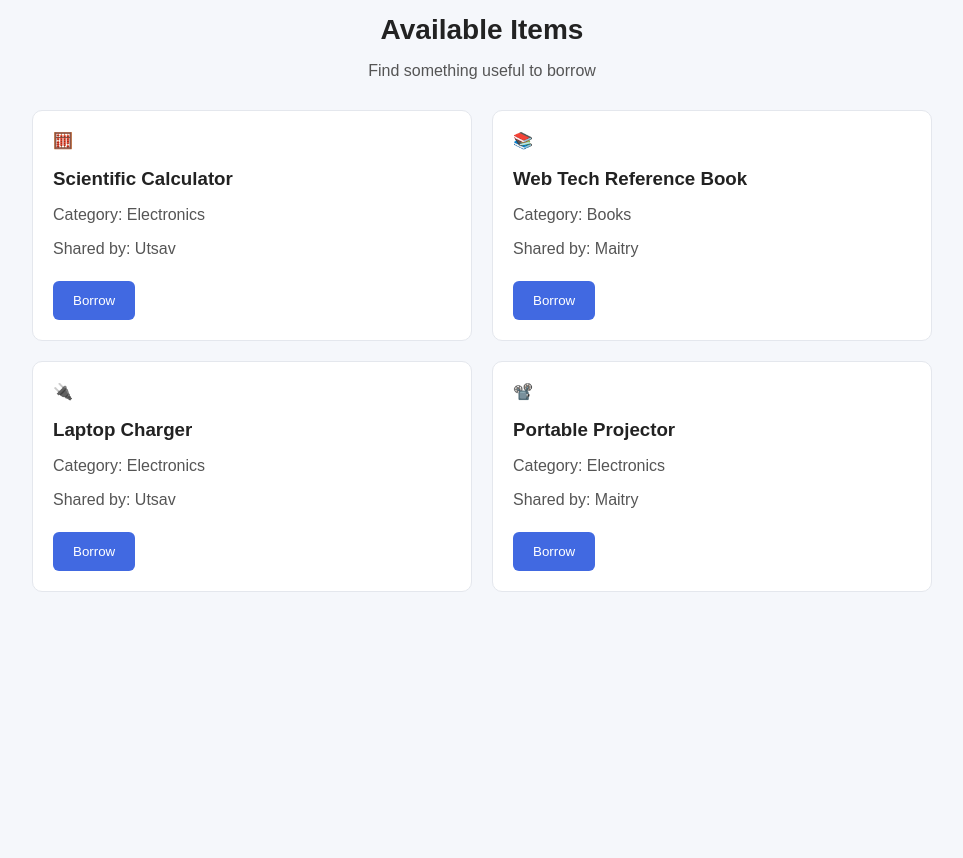
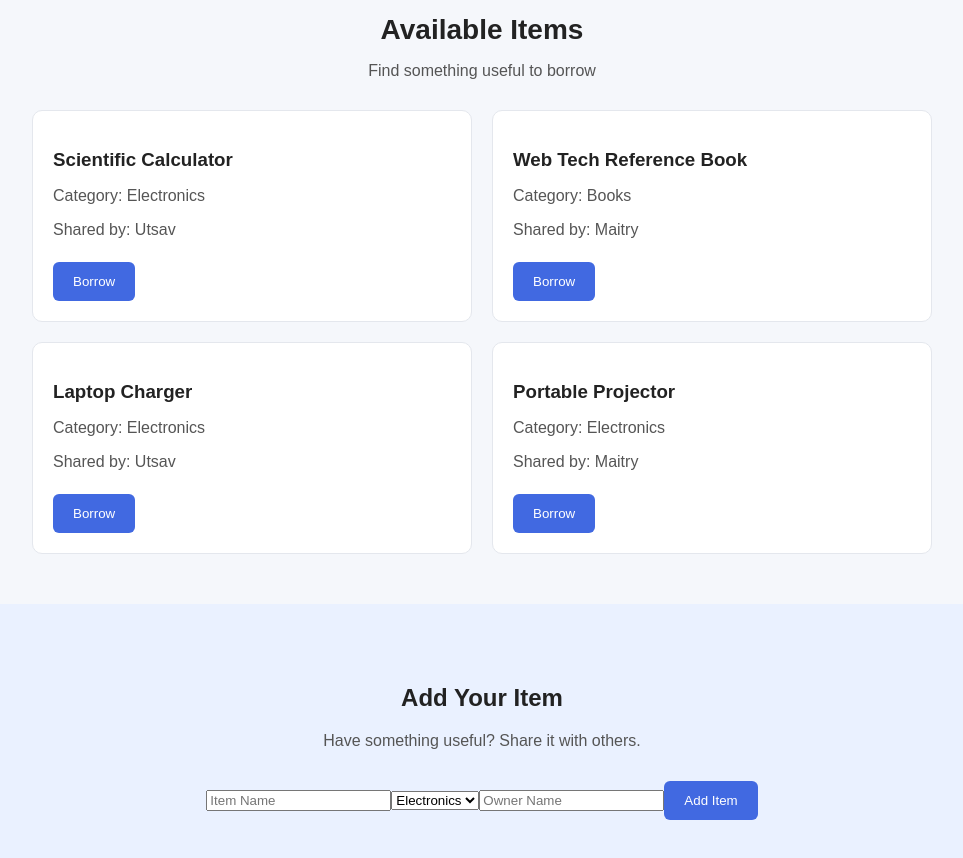
Before and after one commit to utsav-o2/BorrowBox, a React (Vite) app: page / in a window 1280 px wide. Shown: the part 420-1278 px from the top of the page, without its empty margins (158-1121 px from the left). Before the commit the page ends 1062 px from the top, so only its background shows below. Built offline with nearby package versions, Linux system fonts and the light colour scheme.

Commit message:
add item section added and link for navbar also added

```diff
--- a/src/App.jsx
+++ b/src/App.jsx
@@ -12,6 +12,11 @@ const items = [
 function App() {
 
   const [requestedItems, setRequestedItems] = useState([]);
+  const [allItems, setAllItems] = useState(items);
+
+  const [itemName, setItemName] = useState('');
+  const [category, setCategory] = useState('Electronics');
+  const [owner, setOwner] = useState('');
 
   function handleBorrow(id) {
     if (requestedItems.includes(id)) {
@@ -21,6 +26,29 @@ function App() {
     }
   }
 
+
+function addItem(e) {
+  e.preventDefault();
+
+  if (itemName.trim() === '' || owner.trim() === '') {
+    return;
+  }
+
+  const newItem = {
+    id: Date.now(),
+    name: itemName.trim(),
+    category: category,
+    owner: owner.trim(),
+  };
+
+  setAllItems([...allItems, newItem]);
+
+  setItemName('');
+  setCategory('Electronics');
+  setOwner('');
+}
+
+
   return (
     <div>
       <header>
@@ -29,6 +57,7 @@ function App() {
         <nav>
           <a href="#home">Home</a>
           <a href="#items">Browse Items</a>
+          <a href="#add-item">Add Item</a>
           <a href="#about">About</a>
         </nav>
       </header>
@@ -49,10 +78,8 @@ function App() {
         <p>Find something useful to borrow</p>
 
         <div className="items-container">
-          {items.map((item) => (
+          {allItems.map((item) => (
             <div className="item-card" key={item.id}>
-
-              <div className="item-icon">{item.icon}</div>
 
               <h3>{item.name}</h3>
               <p>Category: {item.category}</p>
@@ -69,6 +96,45 @@ function App() {
           ))}
         </div>
       </section>
+
+
+      <section id="add-item" className="add-section">
+      <h2>Add Your Item</h2>
+      <p>Have something useful? Share it with others.</p>
+
+      <form onSubmit={addItem}>
+
+        <input
+        type="text"
+        placeholder="Item Name"
+        value={itemName}
+        onChange={(e) => setItemName(e.target.value)}
+        required
+      />
+
+      <select
+        value={category}
+        onChange={(e) => setCategory(e.target.value)}
+      >
+        <option value="Electronics">Electronics</option>
+        <option value="Books">Books</option>
+        <option value="Stationery">Stationery</option>
+        <option value="Other">Other</option>
+      </select>
+
+      <input
+        type="text"
+        placeholder="Owner Name"
+        value={owner}
+        onChange={(e) => setOwner(e.target.value)}
+        required
+      />
+
+      <button type="submit">Add Item</button>
+
+    </form>
+  </section>
+
     </div>
   );
 }
```
